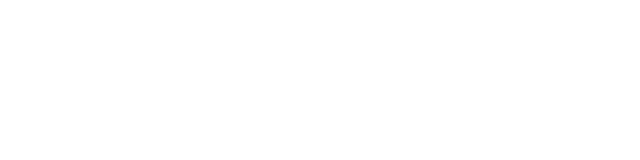
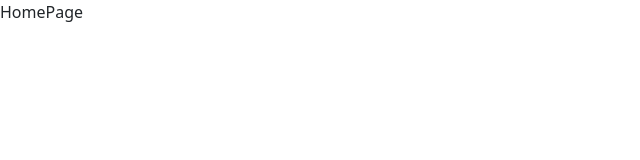
Before and after one commit to Mhde96/react-tech-unicorn, a React (Create React App) app: page / in a window 1280 px wide. Shown: the top 160 px of the page, without its empty margins (0-640 px from the left). Built offline with nearby package versions, Linux system fonts and the light colour scheme.

Commit message:
Update routes.tsx

```diff
--- a/src/routes.tsx
+++ b/src/routes.tsx
@@ -7,7 +7,7 @@
     <BrowserRouter>
       <Routes>
         <Route element={<PlatformLayout />} path="/">
-          <Route element={<HomeContainer />}  />
+          <Route element={<HomeContainer />} path="/"  />
         </Route>
       </Routes>
     </BrowserRouter>
```
